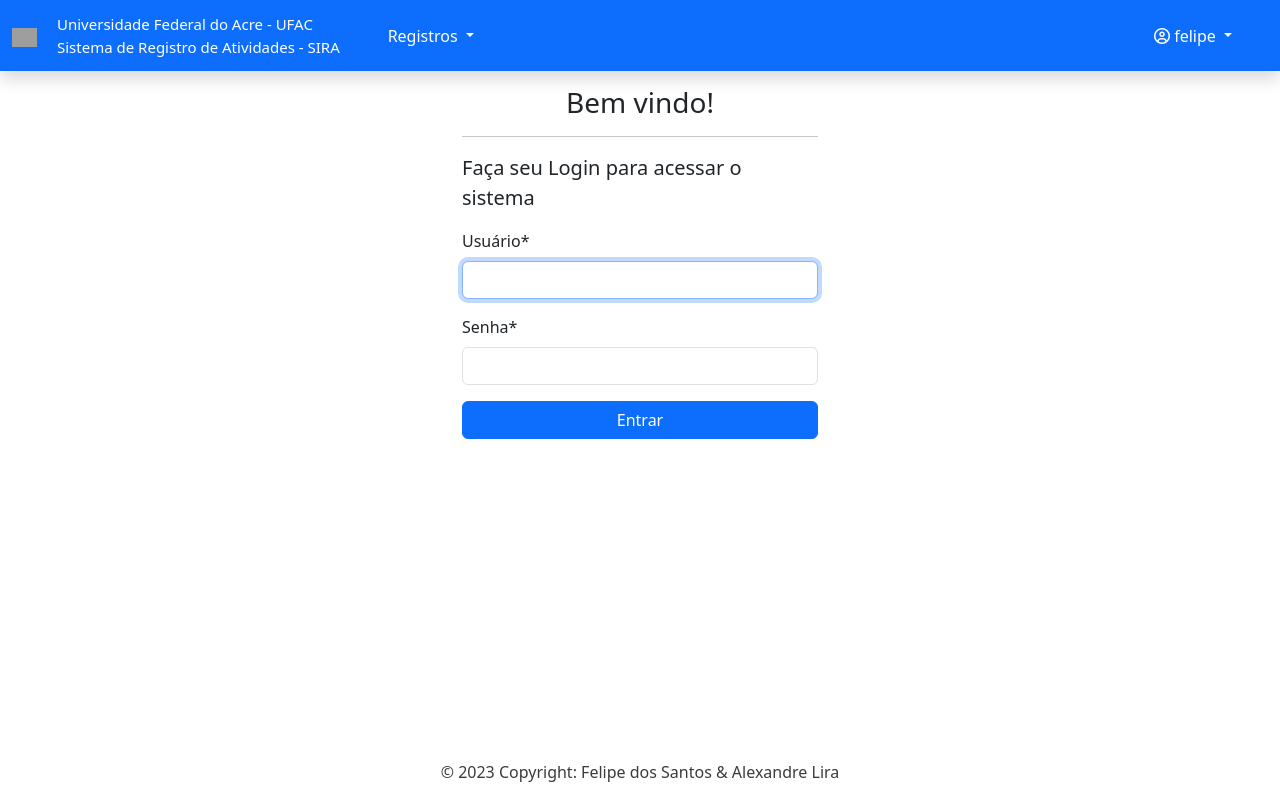
After one commit to Felipe-dSantos/sistema-de-registro-de-atividades, a Django app: page /login/ in a window 1280 px wide. The commit adds this page. Run offline with Django 4.2, Linux system fonts and the light colour scheme; a user stored in the database is signed in; data comes from the database, SQL or seed files in the repository; some libraries are stand-ins or nearby versions; grey boxes are pictures that could not be loaded.

Commit message:
cria sistema de login e logout

```diff
--- a/SDRA/urls.py
+++ b/SDRA/urls.py
@@ -19,7 +19,7 @@ from django.urls import path, include
 
 
 urlpatterns = [
-    path('core/', include('core.urls')),
+    path('', include('core.urls')),
     path('admin/', admin.site.urls),
 ]
 
--- a/core/templates/core/base.html
+++ b/core/templates/core/base.html
@@ -5,7 +5,7 @@
 <head>
     <meta charset="UTF-8">
     <meta name="viewport" content="width=device-width, initial-scale=1.0">
-    <!-- <link rel="stylesheet" href="{% static 'css/bootstrap.min.css' %}"> -->
+
     <link rel="stylesheet" href="{% static 'css/style.css' %}">
     <!-- BootStrap -->
     <link href="https://cdn.jsdelivr.net/npm/bootstrap@5.3.1/dist/css/bootstrap.min.css" rel="stylesheet"
@@ -22,12 +22,14 @@
 </head>
 
 <body>
-
+    {% if request.user.is_authenticated %}
     <header>
-        <nav class="navbar navbar-expand-lg navbar-dark bg-primary  ">
+        <nav class="navbar navbar-expand-lg navbar-dark bg-primary shadow ">
             <div class="container-fluid">
-
-                <a class="navbar-brand" href="#">SDRA - Sistema de Registro de Atividades</a>
+                <div id="logoimg" class="text-center">
+                    <img id="logo" src="/static/img/Logo-ufac.png" style="max-width: 25px; margin-right: 20px;" alt="">
+                </div>
+                <a id="sdra" class="navbar-brand" href="#">Universidade Federal do Acre - UFAC <br>Sistema de Registro de Atividades - SIRA</a>
                 <button class="navbar-toggler" type="button" data-bs-toggle="collapse"
                     data-bs-target="#navbarNavDropdown" aria-controls="navbarNavDropdown" aria-expanded="false"
                     aria-label="Toggle navigation">
@@ -38,7 +40,7 @@
                         <li class="nav-item dropdown ">
                             <a id="link_user" class="nav-link dropdown-toggle active" href="#" role="button"
                                 data-bs-toggle="dropdown" aria-expanded="false">
-                                Regitros
+                                Registros
                             </a>
                             <ul class="dropdown-menu dropdown-center">
                                 <li><a class="dropdown-item" href="{% url 'listar-atividade'%}">Atividades</a></li>
@@ -49,14 +51,22 @@
                     </ul>
                     <ul class="navbar-nav ms-auto">
                         <li class="nav-item dropdown ">
+
                             <a id="link_user" class="nav-link dropdown-toggle active" href="#" role="button"
                                 data-bs-toggle="dropdown" aria-expanded="false">
-                                <i class="fa-solid fa-user fa-sm" style="color: #ffffff;"></i>
-                                Usuário
+                                <i class="fa-regular fa-circle-user" style="color: #ffffff;"></i>
+                                <span id="username">{{ user.username }}</span>
                             </a>
+
                             <ul class="dropdown-menu dropdown-center">
-                                <li><a class="dropdown-item" href="#">Alterar senha</a></li>
-                                <li><a class="dropdown-item" href="#">Sair</a></li>
+                                <li><a class="dropdown-item" href="#">
+                                        <i class="fa-solid fa-lock" style="color: #000000;"></i>
+                                        Alterar senha</a>
+                                </li>
+                                <li><a class="dropdown-item" href="{% url 'logout' %}">
+                                        <i class="fa-solid fa-arrow-right-from-bracket" style="color: #030303;"></i>
+                                        Sair</a>
+                                </li>
                             </ul>
                         </li>
                     </ul>
@@ -66,10 +76,10 @@
 
         </nav>
     </header>
+    {% endif %}
 
 
-
-    <main>
+    <main id="conteudo">
 
         <div class="container">
             {% block main %}
@@ -88,5 +98,8 @@
     {% endblock footer %}
 
 </body>
+{% block scripts %}
+
+{% endblock scripts %}
 
 </html>
--- /dev/null
+++ b/core/templates/core/usuarios/login.html
@@ -0,0 +1,37 @@
+{% extends "core/base.html" %}
+{% load static %}
+{% load crispy_forms_tags %}
+
+{% block titulo %}
+<title>Login</title>
+{% endblock titulo %}
+
+{% block main %}
+<div class="row te">
+    <div class="col-md-4 mx-auto">
+        <h3 style="margin-top: 15px ;" class="text-center">Bem vindo!</h3>
+        <hr>
+        <p class="lead">
+            Faça seu Login para acessar o sistema
+        </p>
+        <form action="" method="POST">
+            {% csrf_token %}
+
+            {{ form|crispy }}
+            <div class="d-grid gap-2">
+                <button type="submit" class="btn btn-primary text-center">Entrar</button>
+            </div>
+
+        </form>
+    </div>
+</div>
+
+{% endblock main %}
+
+{% block footer %}
+<footer id="rodape" class=" fixed-bottom  text-center text-white">
+    <div class="container-fluid  p-3 ">
+        © 2023 Copyright: Felipe dos Santos & Alexandre Lira
+    </div>
+</footer>
+{% endblock footer %}
--- a/core/urls.py
+++ b/core/urls.py
@@ -1,9 +1,8 @@
 from django.contrib import admin
 from django.urls import path
+from django.contrib.auth import views as auth_views
 from .views import LocalList, AtividadeList
 from .views import (
-    home,
-    lista_atividades,
     exibir_relatorio,
     LocalCreate,
     AtividadeCreate,
@@ -14,9 +13,12 @@ from .views import (
 )
 
 urlpatterns = [
-    path('', home, name='core_home'),
-    path('lista-atividades/', lista_atividades, name='core_lista_atividades'),
-    # path('nova_atividade/', nova_atividade, name='core_nova_atividade'),
+    #url de login e logout
+    path('login/', auth_views.LoginView.as_view(
+        template_name='core/usuarios/login.html'
+    ), name="login"),
+     path('logout/', auth_views.LogoutView.as_view() , name='logout'),
+
     path('relatorio/', exibir_relatorio, name='core_exibir_relatorio'),
     path('cadastro-atividade/', AtividadeCreate.as_view(), name='cadastro-atividade'),
     path('cadastro-local/', LocalCreate.as_view(), name='cadastro-local'),
@@ -29,4 +31,5 @@ urlpatterns = [
     #list views
     path('listar/locais/', LocalList.as_view(), name='listar-local'),
     path('listar/atividades/', AtividadeList.as_view() , name='listar-atividade'),
+
 ]
--- a/static/css/style.css
+++ b/static/css/style.css
@@ -3,8 +3,8 @@ body{
     padding: 0;
 }
 
-/* main{
-    height: 100vh;
+/* main#conteudo{
+    width: 80%;
 
 } */
 
@@ -21,3 +21,7 @@ a#link_user{
     width: 150px;
     text-align: center;
 }
+
+a#sdra{
+    font-size: 15px;
+}
```
Also changed, not shown: SDRA/settings.py (+8 -1 lines), core/admin.py (+13 -13 lines), core/forms.py (+18 -18 lines), core/models.py (+28 -28 lines), core/templates/core/registros/form.html (+8 -0 lines), core/views.py (+17 -26 lines), core/migrations/0001_initial.py, core/migrations/0002_remove_customuser_cpf_alter_customuser_email_and_more.py (deleted).
